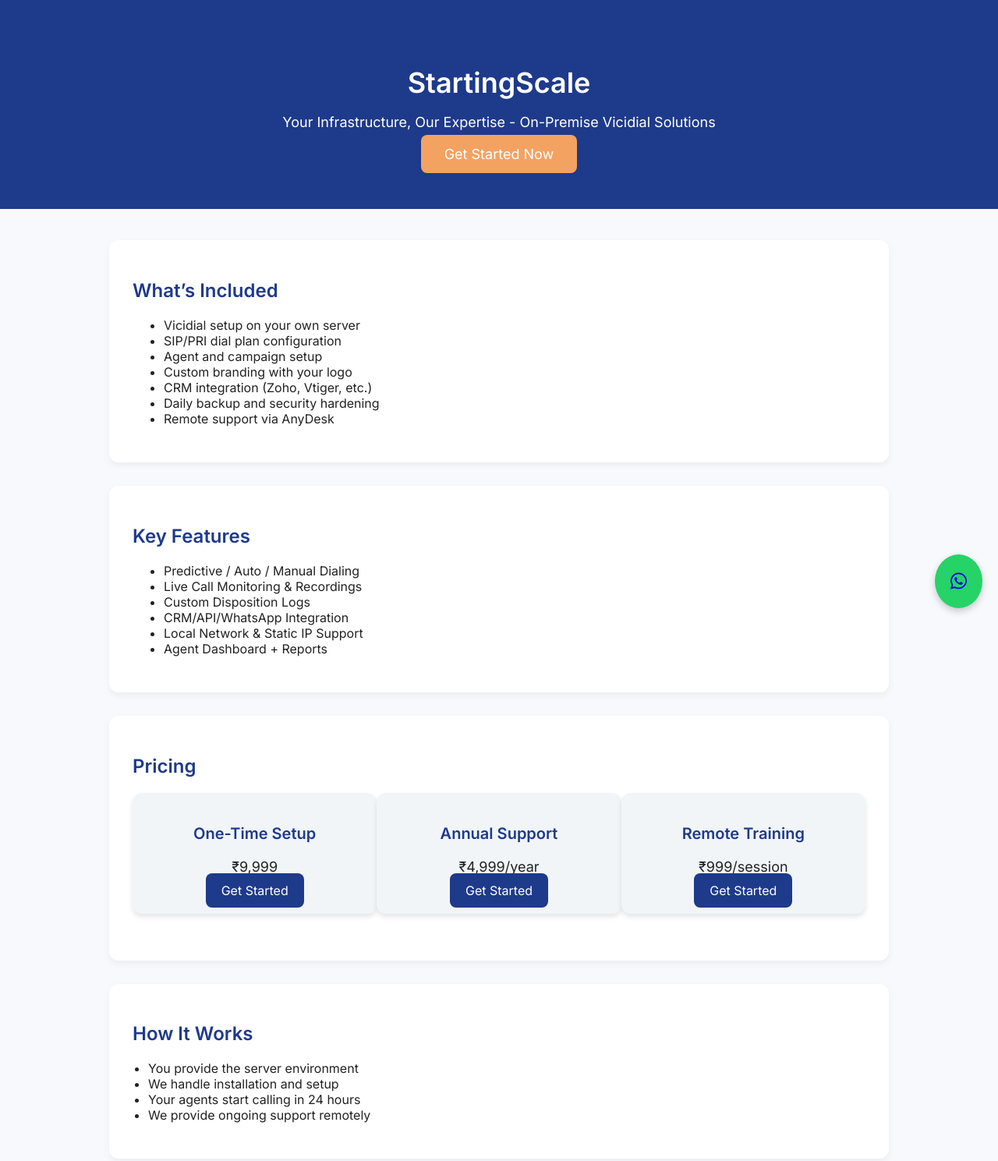
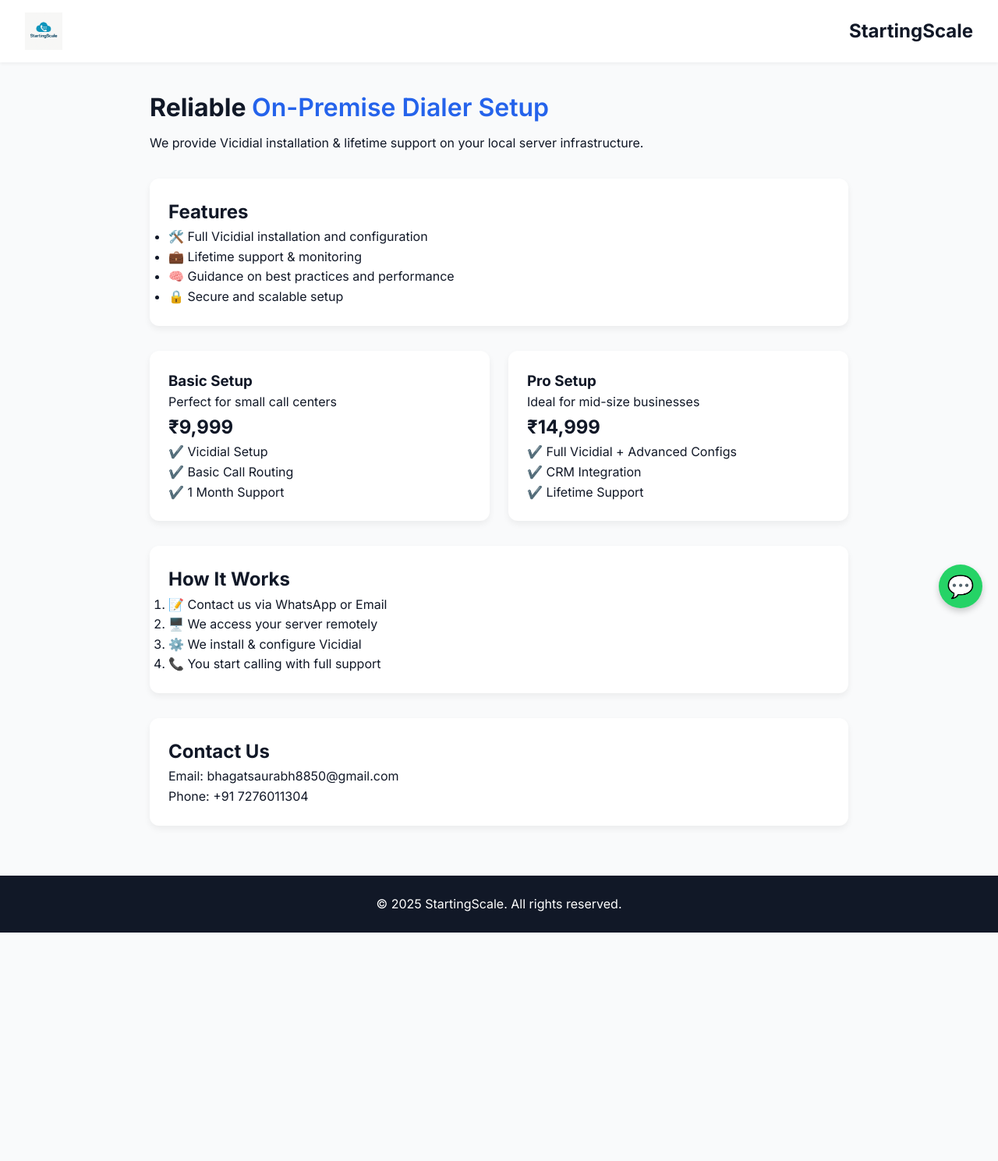
Before and after one commit to Saurabh8850/startingscale-landing-page, a plain HTML site: page index.html in a window 1280 px wide. Shown: the top 1489 px of the page at 78% size. After the commit the page ends 1196 px from the top, so only its background shows below. Drawn offline with Linux system fonts and the light colour scheme.

Commit message:
index.html

```diff
--- a/index.html
+++ b/index.html
@@ -3,218 +3,96 @@
 <head>
   <meta charset="UTF-8" />
   <meta name="viewport" content="width=device-width, initial-scale=1.0" />
-  <title>StartingScale - On-Premise Dialer Solutions</title>
-  <link href="https://fonts.googleapis.com/css2?family=Inter:wght@400;600&display=swap" rel="stylesheet">
-  <link href="https://cdnjs.cloudflare.com/ajax/libs/font-awesome/6.0.0-beta3/css/all.min.css" rel="stylesheet" />
+  <title>StartingScale - On-Premise Dialer Services</title>
+  <link href="https://fonts.googleapis.com/css2?family=Inter:wght@400;600;700&display=swap" rel="stylesheet">
   <style>
-    body {
-      font-family: 'Inter', sans-serif;
-      margin: 0;
-      padding: 0;
-      background: #f7f9fc;
-      color: #222;
-      overflow-x: hidden;
-    }
-    header {
-      background: #1e3a8a;
-      color: #fff;
-      padding: 60px 20px;
-      text-align: center;
-      position: relative;
-    }
-    header h1 {
-      font-size: 36px;
-      margin-bottom: 10px;
-    }
-    header p {
-      font-size: 18px;
-      margin-bottom: 20px;
-    }
-    .cta-btn {
-      background-color: #f4a261;
-      color: #fff;
-      padding: 14px 30px;
-      border-radius: 8px;
-      font-size: 18px;
-      text-decoration: none;
-      transition: background-color 0.3s;
-    }
-    .cta-btn:hover {
-      background-color: #e76f51;
-    }
-    section {
-      padding: 40px 20px;
-      max-width: 1000px;
-      margin: 0 auto;
-    }
-    .features, .pricing, .steps {
-      background: #fff;
-      border-radius: 12px;
-      padding: 30px;
-      margin-bottom: 30px;
-      box-shadow: 0 4px 10px rgba(0,0,0,0.05);
-      transition: transform 0.3s;
-    }
-    .features:hover, .pricing:hover, .steps:hover {
-      transform: scale(1.02);
-    }
-    h2 {
-      color: #1e3a8a;
-    }
-    .pricing-table {
-      display: flex;
-      justify-content: space-around;
-      margin-bottom: 30px;
-    }
-    .pricing-card {
-      background: #f1f5f8;
-      padding: 20px;
-      border-radius: 12px;
-      width: 30%;
-      text-align: center;
-      box-shadow: 0 4px 6px rgba(0,0,0,0.1);
-    }
-    .pricing-card:hover {
-      background: #e9f5fd;
-    }
-    .pricing-card h3 {
-      font-size: 20px;
-      color: #1e3a8a;
-    }
-    .pricing-card p {
-      font-size: 18px;
-      margin: 10px 0;
-    }
-    .pricing-card .btn {
-      background-color: #1e3a8a;
-      color: #fff;
-      padding: 12px 20px;
-      border-radius: 8px;
-      text-decoration: none;
-      font-size: 16px;
-    }
-    .pricing-card .btn:hover {
-      background-color: #0a2540;
-    }
-    .steps ul {
-      padding-left: 20px;
-    }
-    .contact {
-      text-align: center;
-    }
-    .contact a {
-      background: #1e3a8a;
-      color: #fff;
-      padding: 12px 30px;
-      border-radius: 8px;
-      font-size: 18px;
-      text-decoration: none;
-    }
-    .contact a:hover {
-      background: #0a2540;
-    }
+    * { margin: 0; padding: 0; box-sizing: border-box; }
+    body { font-family: 'Inter', sans-serif; line-height: 1.6; background-color: #f9fafb; color: #111827; }
+    header { background: white; padding: 1rem 2rem; display: flex; align-items: center; justify-content: space-between; box-shadow: 0 2px 4px rgba(0,0,0,0.05); }
+    header img { height: 48px; }
+    main { padding: 2rem; max-width: 960px; margin: auto; }
+    h1 { font-size: 2rem; font-weight: 700; margin-bottom: 0.5rem; }
+    .highlight { color: #2563eb; font-weight: 600; }
+    section { margin-bottom: 2rem; }
+    .card { background: white; border-radius: 12px; padding: 1.5rem; box-shadow: 0 4px 8px rgba(0,0,0,0.06); }
+    .pricing { display: flex; gap: 1.5rem; }
+    .pricing .card { flex: 1; transition: 0.3s; }
+    .pricing .card:hover { transform: scale(1.03); }
+    footer { text-align: center; padding: 1.5rem; background: #111827; color: white; }
     .whatsapp-btn {
       position: fixed;
       bottom: 20px;
       right: 20px;
-      background-color: #25d366;
+      background-color: #25D366;
       color: white;
       border-radius: 50%;
-      padding: 20px;
-      box-shadow: 0 4px 10px rgba(0,0,0,0.2);
-      font-size: 24px;
-      text-align: center;
-      transition: transform 0.3s;
-    }
-    .whatsapp-btn:hover {
-      transform: scale(1.1);
-    }
-    footer {
-      background: #1e3a8a;
-      color: #fff;
-      padding: 20px;
-      text-align: center;
+      width: 56px;
+      height: 56px;
+      display: flex;
+      align-items: center;
+      justify-content: center;
+      text-decoration: none;
+      font-size: 28px;
+      box-shadow: 0 4px 8px rgba(0,0,0,0.2);
     }
   </style>
 </head>
 <body>
   <header>
-    <h1>StartingScale</h1>
-    <p>Your Infrastructure, Our Expertise - On-Premise Vicidial Solutions</p>
-    <a href="https://wa.me/917276011304" class="cta-btn" target="_blank">Get Started Now</a>
+    <img src="startingscale_logo.png" alt="StartingScale Logo">
+    <h2>StartingScale</h2>
   </header>
+  <main>
+    <section>
+      <h1>Reliable <span class="highlight">On-Premise Dialer Setup</span></h1>
+      <p>We provide Vicidial installation & lifetime support on your local server infrastructure.</p>
+    </section>
 
-  <section>
-    <div class="features">
-      <h2>What’s Included</h2>
+    <section class="card">
+      <h2>Features</h2>
       <ul>
-        <li>Vicidial setup on your own server</li>
-        <li>SIP/PRI dial plan configuration</li>
-        <li>Agent and campaign setup</li>
-        <li>Custom branding with your logo</li>
-        <li>CRM integration (Zoho, Vtiger, etc.)</li>
-        <li>Daily backup and security hardening</li>
-        <li>Remote support via AnyDesk</li>
+        <li>🛠️ Full Vicidial installation and configuration</li>
+        <li>💼 Lifetime support & monitoring</li>
+        <li>🧠 Guidance on best practices and performance</li>
+        <li>🔒 Secure and scalable setup</li>
       </ul>
-    </div>
+    </section>
 
-    <div class="features">
-      <h2>Key Features</h2>
-      <ul>
-        <li>Predictive / Auto / Manual Dialing</li>
-        <li>Live Call Monitoring & Recordings</li>
-        <li>Custom Disposition Logs</li>
-        <li>CRM/API/WhatsApp Integration</li>
-        <li>Local Network & Static IP Support</li>
-        <li>Agent Dashboard + Reports</li>
-      </ul>
-    </div>
+    <section class="pricing">
+      <div class="card">
+        <h3>Basic Setup</h3>
+        <p>Perfect for small call centers</p>
+        <h2>₹9,999</h2>
+        <p>✔️ Vicidial Setup<br>✔️ Basic Call Routing<br>✔️ 1 Month Support</p>
+      </div>
+      <div class="card">
+        <h3>Pro Setup</h3>
+        <p>Ideal for mid-size businesses</p>
+        <h2>₹14,999</h2>
+        <p>✔️ Full Vicidial + Advanced Configs<br>✔️ CRM Integration<br>✔️ Lifetime Support</p>
+      </div>
+    </section>
 
-    <div class="pricing">
-      <h2>Pricing</h2>
-      <div class="pricing-table">
-        <div class="pricing-card">
-          <h3>One-Time Setup</h3>
-          <p>₹9,999</p>
-          <a href="#" class="btn">Get Started</a>
-        </div>
-        <div class="pricing-card">
-          <h3>Annual Support</h3>
-          <p>₹4,999/year</p>
-          <a href="#" class="btn">Get Started</a>
-        </div>
-        <div class="pricing-card">
-          <h3>Remote Training</h3>
-          <p>₹999/session</p>
-          <a href="#" class="btn">Get Started</a>
-        </div>
-      </div>
-    </div>
+    <section class="card">
+      <h2>How It Works</h2>
+      <ol>
+        <li>📝 Contact us via WhatsApp or Email</li>
+        <li>🖥️ We access your server remotely</li>
+        <li>⚙️ We install & configure Vicidial</li>
+        <li>📞 You start calling with full support</li>
+      </ol>
+    </section>
 
-    <div class="steps">
-      <h2>How It Works</h2>
-      <ul>
-        <li>You provide the server environment</li>
-        <li>We handle installation and setup</li>
-        <li>Your agents start calling in 24 hours</li>
-        <li>We provide ongoing support remotely</li>
-      </ul>
-    </div>
-
-    <div class="contact">
-      <h2>Let’s Get You Started!</h2>
-      <p>Email: <a href="mailto:bhagatsaurabh8850@gmail.com">bhagatsaurabh8850@gmail.com</a></p>
-      <p>Call/WhatsApp: <a href="tel:+917276011304">+91-7276011304</a></p>
-      <a href="https://wa.me/917276011304" target="_blank" class="btn">WhatsApp Us</a>
-    </div>
-  </section>
-
+    <section class="card">
+      <h2>Contact Us</h2>
+      <p>Email: bhagatsaurabh8850@gmail.com</p>
+      <p>Phone: +91 7276011304</p>
+    </section>
+  </main>
   <footer>
-    <p>© 2025 StartingScale. All rights reserved.</p>
+    &copy; 2025 StartingScale. All rights reserved.
   </footer>
 
-  <div class="whatsapp-btn">
-    <a href="https://wa.me/917276011304" target="_blank"><i class="fab fa-whatsapp"></i></a>
-  </div>
+  <a class="whatsapp-btn" href="https://wa.me/917276011304" target="_blank">💬</a>
 </body>
 </html>
```
